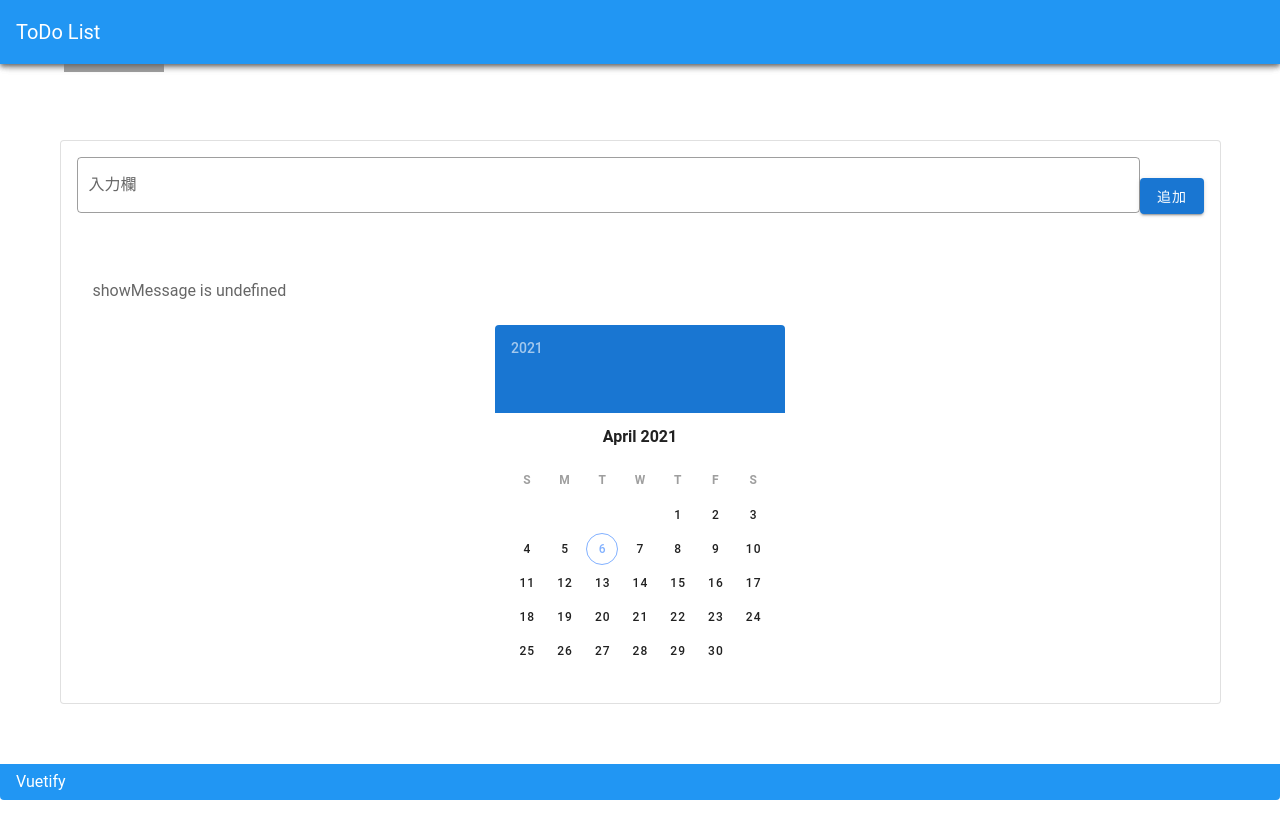
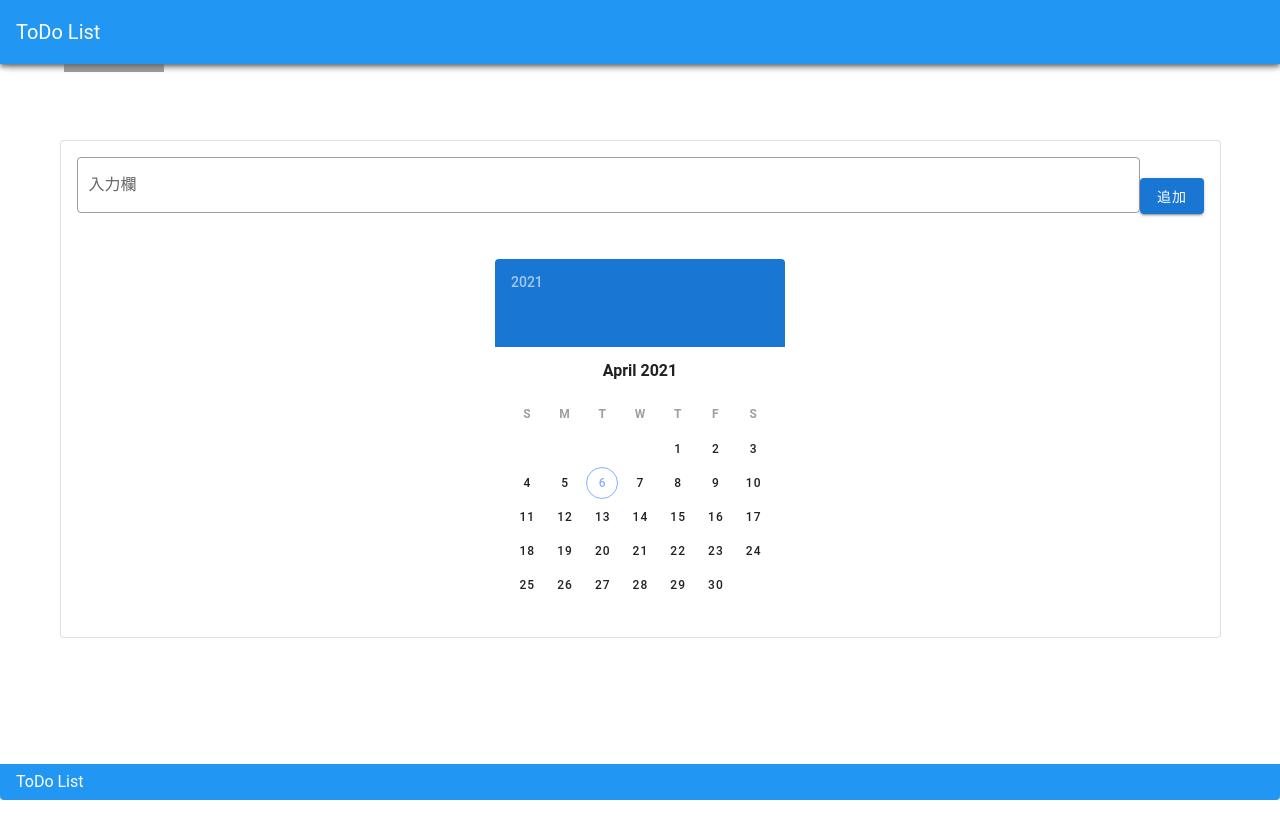
Before and after one commit to masa2205/vuetify_ToDo_List, a Vue app: page / in a window 1280 px wide. Shown: the top 838 px of the page. Built offline with nearby package versions, Linux system fonts and the light colour scheme; grey boxes are pictures that could not be loaded; the HTML template or start-up script is replaced by a standard one.

Commit message:
コード整理

```diff
--- a/src/components/HelloWorld.vue
+++ b/src/components/HelloWorld.vue
@@ -5,22 +5,12 @@
         <v-toolbar-title>ToDo List</v-toolbar-title>
       </v-app-bar>
       <v-card class="mx-auto" outlined max-width="1200">
-       <v-card-title>
-       <v-text-field label="入力欄" placeholder="ToDoの入力" outlined></v-text-field>
-        <v-btn color="primary" dark class="mb-2" @click="add()">追加</v-btn>
-      </v-card-title>
-       <v-checkbox
-         v-model="showMessage"
-         :label="`showMessage is ${showMessage}`"
-         color="success">
-       </v-checkbox>
-       <v-date-picker
-        v-model="picker"
-        reactive
-        locale="jp-ja"
-        :day-format="date => new Date(date).getDate()"
-       ></v-date-picker>
-       <v-footer color="info" dark app>Vuetify</v-footer>
+        <v-card-title>
+          <v-text-field label="入力欄" placeholder="ToDoの入力" outlined></v-text-field>
+            <v-btn color="primary" dark class="mb-2">追加</v-btn>
+        </v-card-title>
+       <v-date-picker v-model="picker" reactive locale="jp-ja" :day-format="date => new Date(date).getDate()"></v-date-picker>
+       <v-footer color="info" dark app>ToDo List</v-footer>
       </v-card>
     </v-container>
   </v-app>
```
